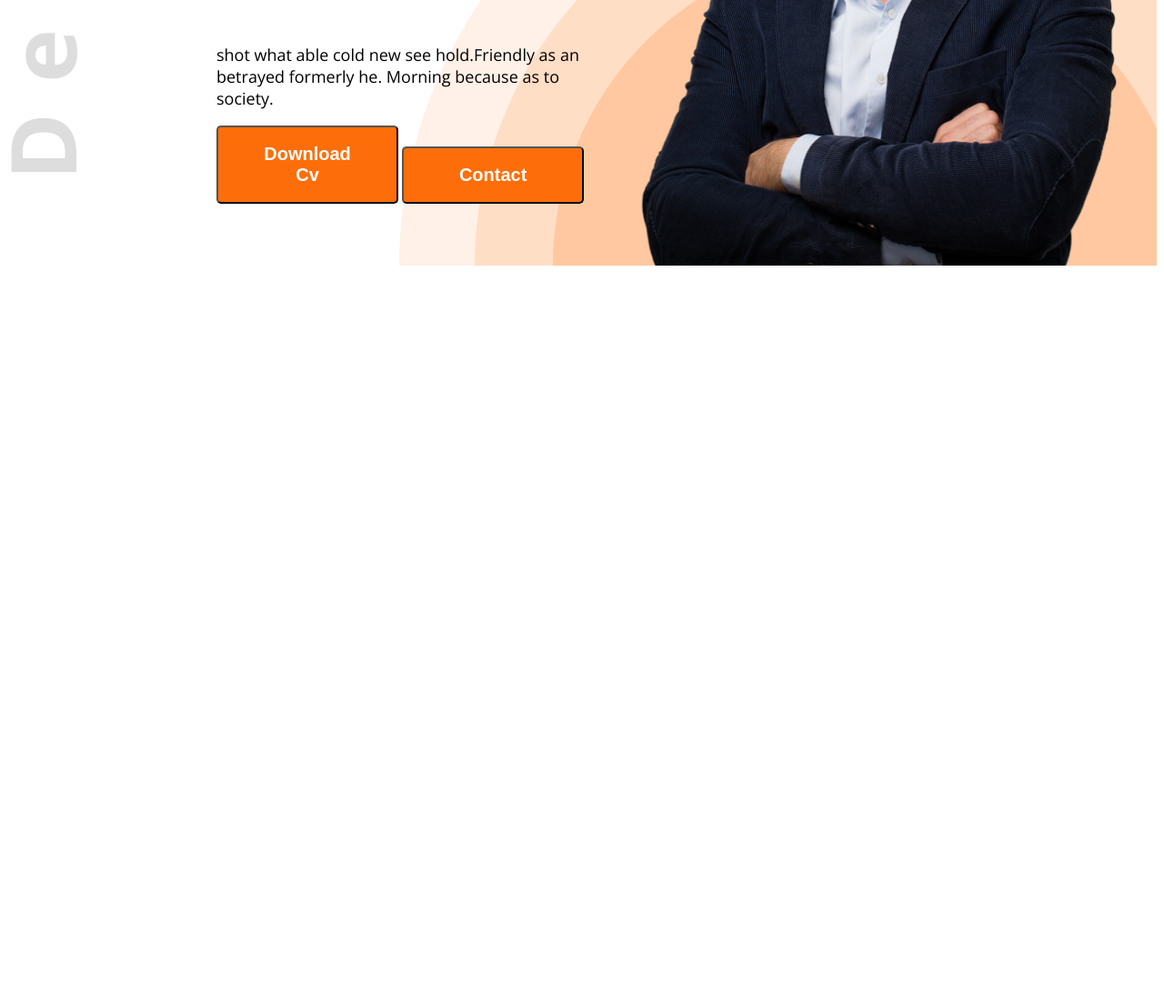
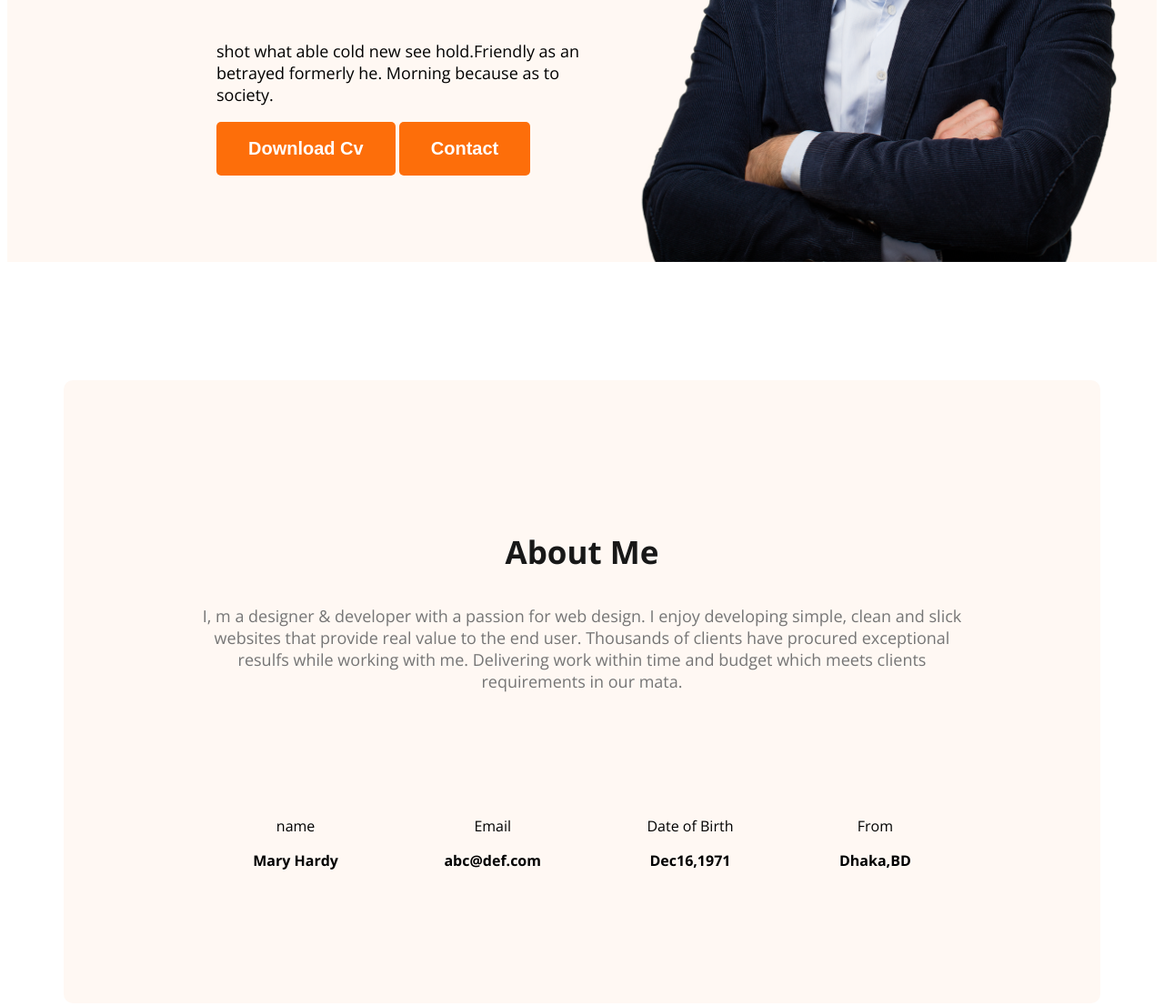
Before and after one commit to Suchana038/new, a plain HTML site: page index.html in a window 1280 px wide. Shown: the part 624-1730 px from the top of the page at 91% size. Before the commit the page ends 924 px from the top, so only its background shows below. Drawn offline with nearby package versions, Linux system fonts and the light colour scheme.

Commit message:
second commit

```diff
--- a/index.html
+++ b/index.html
@@ -28,12 +28,37 @@
                 <button class="btn-pri">Contact</button>
         </div>
 <img class="banner-pic" src="images/hardy.png" alt="">
-
-            </div>
+ </div>
 
 
     </header>
     <main>
+        <section class="about">
+            <h3 class="section-title">About Me</h3>
+            <p class="section-description">
+                I, m a designer & developer with a passion for web design. I enjoy developing simple, clean and slick websites that provide real value to the end user. Thousands of clients have procured exceptional resulfs while working with me. Delivering work within time and budget which meets clients requirements in our mata.
+            </p>
+            <div class="about-items">
+                <div class="about-item">
+                    <p class="item-title"> name</p>
+                    <p class="item-description">Mary Hardy</p>
+                </div>
+                <div class="about-item">
+                    <p class="item-title"> Email</p>
+                    <p class="item-description">abc@def.com </p>
+
+                </div>
+                <div class="about-item">
+                    <p class="item-title"> Date of Birth</p>
+                    <p class="item-description">Dec16,1971</p>
+                </div>
+                <div class="about-item">
+                    <p class="item-title">From</p>
+                    <p class="item-description"> Dhaka,BD</p>
+                </div>
+            </div>
+
+        </section>
 
     </main>
     <footer>
--- a/style.css
+++ b/style.css
@@ -38,8 +38,7 @@ nav ul{
     color: white;
     padding: 18px 35px;
     border-radius: 5px;
-    width: 200px;
-    height: 64px
+
     border: none;
 }
 /* banner design */
@@ -72,4 +71,44 @@ nav ul{
     background-repeat: no-repeat;
     background-position: top left,bottom right;
     margin-top: 50px;
+
+background: rgb(255, 248, 243);
 }
+.section-title{
+    font-size: 35px;
+    font-weight: bold;
+    color: #181818;
+
+}
+.section-description{
+    font-size: 18px;
+   color: rgb(117, 117, 117);
+   margin-bottom: 120px;
+
+}
+.about{
+    border-radius: 10px;
+    background: rgb(255, 248, 243);
+    padding: 130px 150px;
+    text-align: center;
+    margin-top: 130px;
+
+}
+/* main styles */
+main{
+    max-width: 1140px;
+    margin: 0 auto;
+}
+.textprimary{
+    color: #FD6E0A;
+
+}
+.item-description{
+    font-weight: bold;
+}
+.about-items{
+    display: flex;
+    justify-content: space-around;
+
+
+}
```
